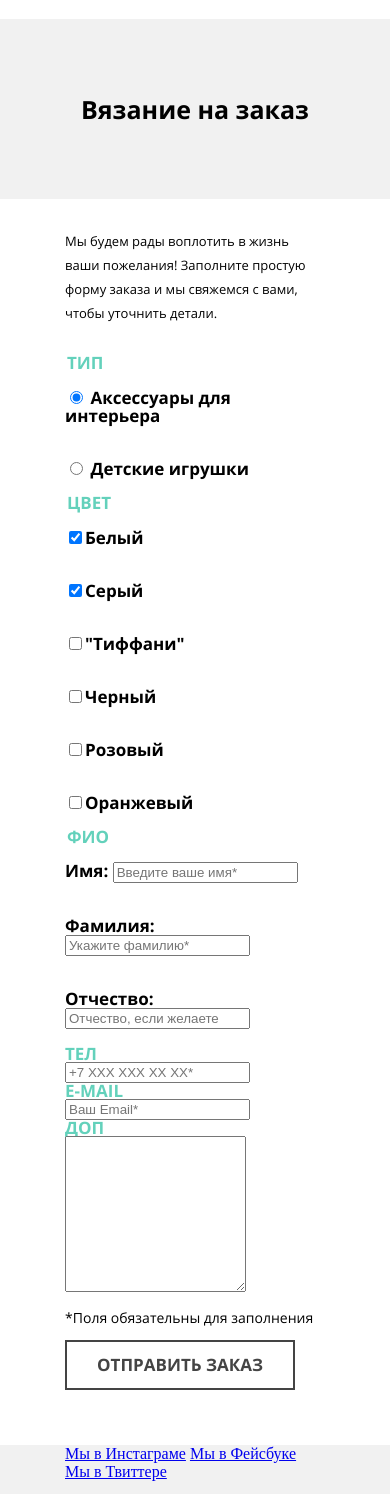
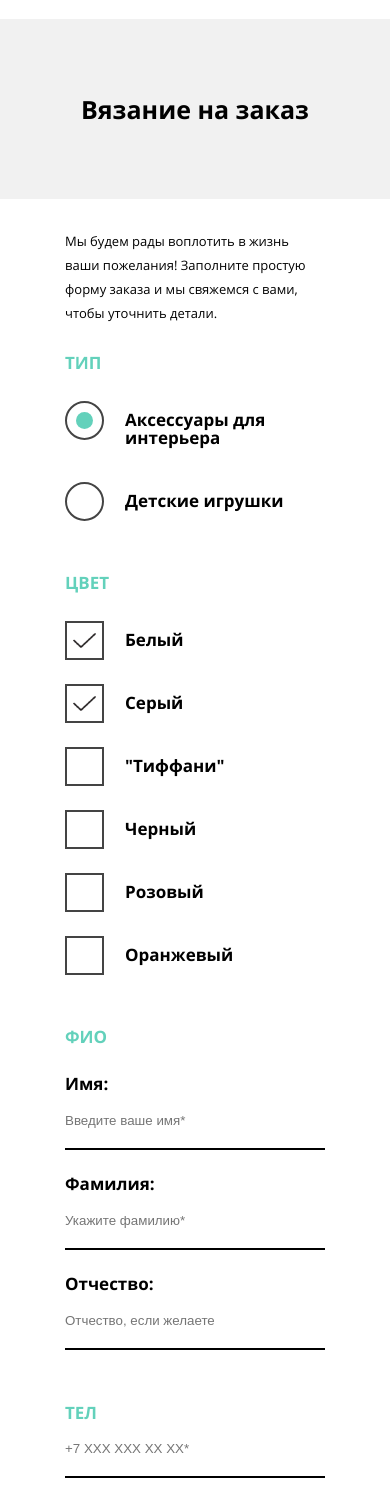
Before and after one commit to iTemes/264609-mishka, a website: page form.html in a window 390 px wide. Shown: the part 61-1555 px from the top of the page. Drawn offline with nearby package versions, Linux system fonts and the light colour scheme; files that its build step writes are made by us from their sources.

Commit message:
Адаптивность catalog.html

```diff
--- a/form.html
+++ b/form.html
@@ -58,79 +58,84 @@
           <div class="form-group__wrapper">
             <legend class="form-group__title form-group__title--type">Тип</legend>
             <div class="form-group__item">
-              <label class="form-group__caption" for="decor-type">
+              <div class="form-group__option">
                 <input type="radio" id="decor-type" name="product-type" value="interior-accessory" checked>
-                  Аксессуары для интерьера
-                </label>
-              <label class="form-group__caption" for="toys-type">
+                <label class="form-group__caption form-group__caption--accessory" for="decor-type">Аксессуары для интерьера</label>
+              </div>
+              <div class="form-group__option">
                 <input type="radio" id="toys-type" name="product-type" value="child-toys">
-                  Детские игрушки
-              </label>
+                <label class="form-group__caption" for="toys-type">Детские игрушки</label>
+              </div>
             </div>
           </div>
         </fieldset>
-        <fieldset class="form-group">
+        <fieldset class="form-group form-group--color">
           <div class="form-group__wrapper">
             <legend class="form-group__title form-group__title--color">Цвет</legend>
             <div class="form-group__item form-group__item--color">
-              <label class="form-group__caption form-group__caption--color" for="order-white-color">
-                <input type="checkbox" id="order-white-color" name="white-color" checked>Белый
-              </label>
-              <label class="form-group__caption form-group__caption--color" for="order-gray-color">
-                <input type="checkbox" id="order-gray-color" name="gray-color" checked>Серый
-              </label>
-              <label class="form-group__caption form-group__caption--color" for="order-tif-color">
-                <input type="checkbox" id="order-tif-color" name="tif-color">"Тиффани"
-              </label>
-              <label class="form-group__caption form-group__caption--color" for="order-black-color">
-                <input type="checkbox" id="order-black-color" name="black-color">Черный
-              </label>
-              <label class="form-group__caption form-group__caption--color" for="order-pink-color">
-                <input type="checkbox" id="order-pink-color" name="pink-color">Розовый
-              </label>
-              <label class="form-group__caption form-group__caption--color" for="order-orange-color">
-                <input type="checkbox" id="order-orange-color" name="orange-color">Оранжевый
-              </label>
+              <div class="form-group__option">
+                <input type="checkbox" id="order-white-color" name="white-color" checked>
+                <label class="form-group__caption form-group__caption--color" for="order-white-color">Белый</label>
+              </div>
+              <div class="form-group__option">
+                <input type="checkbox" id="order-gray-color" name="gray-color" checked>
+                <label class="form-group__caption form-group__caption--color" for="order-gray-color">Серый</label>
+              </div>
+              <div class="form-group__option">
+                <input type="checkbox" id="order-tif-color" name="tif-color">
+                <label class="form-group__caption form-group__caption--color" for="order-tif-color">"Тиффани"</label>
+              </div>
+              <div class="form-group__option">
+                <input type="checkbox" id="order-black-color" name="black-color">
+                <label class="form-group__caption form-group__caption--color" for="order-black-color">Черный</label>
+              </div>
+              <div class="form-group__option">
+                <input type="checkbox" id="order-pink-color" name="pink-color">
+                <label class="form-group__caption form-group__caption--color" for="order-pink-color">Розовый</label>
+              </div>
+              <div class="form-group__option">
+                <input type="checkbox" id="order-orange-color" name="orange-color">
+                <label class="form-group__caption form-group__caption--color" for="order-orange-color">Оранжевый</label>
+              </div>
             </div>
           </div>
         </fieldset>
-        <fieldset class="form-group">
+        <fieldset class="form-group form-group--info">
           <div class="form-group__wrapper">
             <legend class="form-group__title form-group__title--info">фио</legend>
             <div class="form-group__item form-group__item--info">
-              <label class="form-group__caption form-group__caption--info" for="order-name">Имя:
+              <div class="form-group__option form-group__option--info">
+                <label class="form-group__caption form-group__caption--info" for="order-name">Имя:</label>
                 <input type="text" id="order-name" name="name" placeholder="Введите ваше имя*" required>
-              </label>
-              <label class="form-group__caption form-group__caption--info" for="order-surname">Фамилия:
+              </div>
+              <div class="form-group__option form-group__option--info">
+                <label class="form-group__caption form-group__caption--info" for="order-surname">Фамилия:</label>
                 <input type="text" id="order-surname" name="surname" placeholder="Укажите фамилию*" required>
-              </label>
-              <label class="form-group__caption form-group__caption--info" for="order-patronymic">Отчество:
+              </div>
+              <div class="form-group__option form-group__option--info">
+                <label class="form-group__caption form-group__caption--info" for="order-patronymic">Отчество:</label>
                 <input type="text" id="order-patronymic" name="patronymic" placeholder="Отчество, если желаете">
-              </label>
+              </div>
             </div>
           </div>
         </fieldset>
-        <div class="form-group">
-          <div class="form-group__wrapper">
-            <label class="form-group__title" for="order-phone">тел</label>
-            <div class="form-group__item">
+        <div class="form-group form-group--order">
+          <div class="form-group__wrapper form-group__wrapper--order">
+            <div class="form-group__item form-group__item--phone">
+              <label class="form-group__title form-group__title--order" for="order-phone">тел</label>
               <input type="tel" id="order-phone" name="phone" placeholder="+7 XXX XXX XX XX*" required>
             </div>
-          </div>
-        </div>
-        <div class="form-group">
-          <div class="form-group__wrapper">
-            <label class="form-group__title" for="order-mail">e-mail</label>
-            <div class="form-group__item">
+            <div class="form-group__item form-group__item--email">
+              <label class="form-group__title form-group__title--order" for="order-mail">e-mail</label>
               <input type="email" id="order-mail" name="mail" placeholder="Ваш Email*" required>
             </div>
           </div>
         </div>
         <div class="form-group">
           <div class="form-group__wrapper">
-            <label class="form-group__title" for="order-additional">доп</label>
-            <div class="form-group__item">
-              <textarea id="order-additional" name="additional" rows="10"></textarea>
+            <label class="form-group__title form-group__title--additional" for="order-additional">доп</label>
+            <div class="form-group__item form-group__item--additional">
+              <textarea id="order-additional" name="additional" rows="4" placeholder="Опишите все ваши пожелания к заказу"></textarea>
             </div>
           </div>
         </div>
--- a/sass/button.scss
+++ b/sass/button.scss
@@ -21,7 +21,7 @@
 }
 
 .button--form {
-  width: 230px;
+  width: 100%;
   padding: 13px 0px;
 
   margin-bottom: 55px;
@@ -62,6 +62,10 @@
     width:235px;
     margin-bottom: 55px;
   }
+
+  .button--form {
+    width: 230px;
+  }
 }
 
 @media (min-width: $desktop-widths) {
@@ -76,4 +80,8 @@
     width:235px;
     margin: 0;
   }
+
+  .button--form {
+    margin-left: 175px;
+  }
 }
--- a/sass/form-group.scss
+++ b/sass/form-group.scss
@@ -5,8 +5,10 @@
 }
 
 .form-group__caption {
+  padding: 10px;
+  padding-left: 60px;
+
   display: block;
-  padding: 17px 0;
 
   font-size: 17px;
   line-height: 18px;
@@ -15,8 +17,13 @@
   color: #000000;
 }
 
+.form-group__option {
+  padding-bottom: 25px;
+}
+
 .form-group__title {
   display: block;
+  padding: 0;
 
   font-size: 17px;
   line-height: 16px;
@@ -26,6 +33,14 @@
   color: #63d1bb;
 }
 
+.form-group__title--type ,
+.form-group__title--color,
+.form-group__title--info,
+.form-group__item--email {
+  margin-top: 30px;
+  margin-bottom: 30px;
+}
+
 .form-group__text {
   font-size: 14px;
   line-height: 16px;
@@ -33,24 +48,156 @@
   font-family: $main-font;
 }
 
+.form-group--info,
+.form-group--order {
+   margin-bottom: 30px;
+}
+
+.form-group__caption--info {
+  padding: 0;
+}
+
+.form-group__option input[type="radio"],
+.form-group__option input[type="checkbox"] {
+  display: none;
+}
+
+input[type="radio"]+.form-group__caption,
+input[type="checkbox"]+.form-group__caption {
+  position: relative;
+
+  cursor: pointer;
+}
+
+input[type="radio"]+.form-group__caption::before,
+input[type="checkbox"]+.form-group__caption::before {
+  position: absolute;
+  left: 0;
+  top: 0;
+
+  content: "";
+  display: block;
+  width: 35px;
+  height: 35px;
+
+  border: 2px solid #444444;
+}
+
+input[type="radio"]+.form-group__caption:hover::before,
+input[type="checkbox"]+.form-group__caption:hover::before {
+  border: 2px solid #62d1ba;
+}
+
+input[type="radio"]+.form-group__caption:active::before,
+input[type="checkbox"]+.form-group__caption:active::before {
+  border: 2px solid #e1e1e1;
+}
+
+input[type="radio"]+.form-group__caption::before {
+  border-radius: 50%;
+  border: 2px solid #444444;
+}
+
+input[type="radio"]+.form-group__caption::after,
+input[type="checkbox"]+.form-group__caption::after {
+  position: absolute;
+  left: 11px;
+  top: 11px;
+
+  content: "";
+  width: 17px;
+  height: 17px;
+
+  background-color: #63d1bb;
+  border-radius: 50%;
+  display: none;
+}
+
+input[type="checkbox"]+.form-group__caption::after {
+  left: 8px;
+  top: 12px;
+
+  width: 33px;
+  height: 24px;
+
+  border-radius: 0;
+  background-color: transparent;
+  background-image: url(../img/check.png);
+  background-size: calc(70%);
+  background-repeat: no-repeat;
+
+  display: none;
+}
+
+input[type="radio"]:checked + .form-group__caption::after,
+input[type="checkbox"]:checked + .form-group__caption::after {
+  display: block;
+}
+
+input[type="text"],
+input[type="tel"],
+input[type="email"], {
+  display: block;
+  padding: 20px 0;
+  width: 100%;
+
+  border: none;
+  border-bottom: 2px solid #000000;
+  outline: none;
+  background-color: transparent;
+}
+
+textarea {
+  display: block;
+  box-sizing: border-box;
+  width: 100%;
+  height: 140px;
+  margin-top: 20px;
+  padding-left: 20px;
+  padding-top: 20px;
+  padding-right: 20px;
+
+  font: $regular-font;
+  border: 2px solid #000000;
+  outline: none;
+}
+
 @media (min-width: $tablet-widths) {
   .form-group {
-    margin-bottom: 40px;
+    margin-bottom: 20px;
+  }
+
+  .form-group--color,
+  .form-group--order {
+    background-color: #f1f1f1;
+  }
+
+  .form-group--order {
+    padding-bottom: 50px;
   }
   .form-group__wrapper {
     display: flex;
+  }
+
+  .form-group__wrapper--order {
+    flex-wrap: wrap;
+  }
+
+  .form-group__option:first-child {
+    padding-top: 0;
   }
 
   .form-group__title {
     width: 167px;
   }
   .form-group__title--type {
-    padding-top: 45px;
+    margin: 0;
+    margin-top: 15px;
   }
 
   .form-group__title--color,
   .form-group__title--info {
-    padding-top: 65px;
+    margin-top: 63px;
   }
 
   .form-group__item {
@@ -66,11 +213,33 @@
   }
 
   .form-group__item--info {
+    width: 501px;
     margin-top: 48px;
-    flex-wrap: wrap;
+  }
+
+  .form-group__option--info {
+    display: flex;
+  }
+
+  .form-group__title--order{
+    width: 167px;
+    margin-top: 20px;
+  }
+
+  .form-group__item--phone,
+  .form-group__item--email {
+    display: flex;
+    flex-direction: row;
+    margin: 0;
+    width: 100%;
+  }
+
+  .form-group__item--phone {
+    padding-top: 50px;
   }
 
   .form-group__caption {
+    padding: 15px;
     padding-left: 80px;
 
     font-size: 19px;
@@ -81,16 +250,70 @@
     width: 145px;
   }
 
+  .form-group__caption--info {
+    padding-left: 0;
+  }
+
   .form-group__text {
     order: 2;
 
     font-size: 17px;
     line-height: 30px;
   }
+
+  input[type="tel"],
+  input[type="email"] {
+    width: 501px;
+  }
+
+  input[type="radio"]+.form-group__caption::before,
+  input[type="checkbox"]+.form-group__caption::before {
+    width: 46px;
+    height: 46px;
+  }
+
+  input[type="radio"]+.form-group__caption::after {
+    top: 14px;
+    left: 14px;
+
+    width: 22px;
+    height: 22px;
+  }
+
+  input[type="checkbox"]+.form-group__caption::after {
+    background-size: calc(100%);
+  }
+
+  .form-group__item--additional {
+    margin-top: 50px;
+    width: 501px;
+  }
+
+  .form-group__title--additional {
+    margin-top: 65px;
+  }
+
+  textarea {
+    margin: 0;
+    padding-top: 10px;
+  }
 }
 
 @media (min-width: $desktop-widths) {
-  .form-group__item--color {
+  .form-group__title {
+    width: 175px;
+  }
+
+  .form-group__item,
+  input[type="tel"],
+  input[type="email"] {
+    width: 700px;
+  }
+
+  .form-group__item--color,
+  .form-group__item--phone,
+  .form-group__item--email,
+  .order-form__submit {
     width: 875px;
   }
 }
--- a/sass/order-form.scss
+++ b/sass/order-form.scss
@@ -4,7 +4,6 @@
 
 .order-form__text {
   margin: 0;
-  margin-bottom: 30px;
 
   font-size: 13px;
   line-height: 24px;
@@ -17,7 +16,7 @@
     font-size: 17px;
     line-height: 30px;
 
-    margin-bottom: 25px;
+    margin-bottom: 60px;
   }
 
   .order-form__submit {
```
Also changed, not shown: img/check.png (added).
